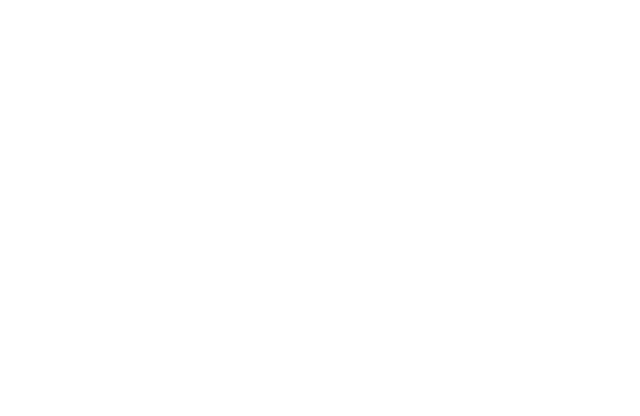
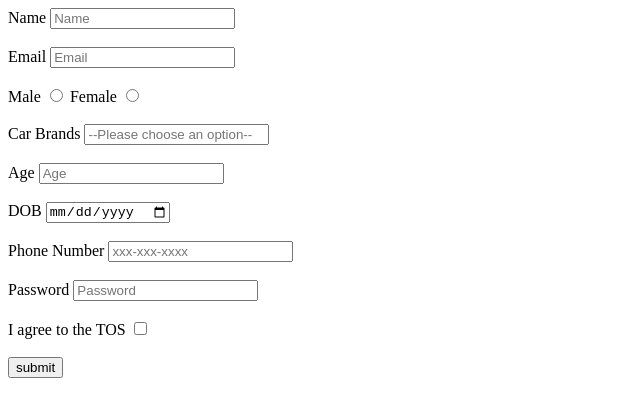
Before and after one commit to acciojob/signup-form-car-Smrutirani, a website: page main.html in a window 1280 px wide. Shown: the whole page, without its empty margins (0-640 px from the left). Drawn offline with Linux system fonts and the light colour scheme.

Commit message:
created a submission

```diff
--- a/main.html
+++ b/main.html
@@ -10,6 +10,38 @@
 	<!-- the entire body must be written by student -->
     <script type="text/javascript" src="./script.js">
 </script>
+	<form method="post">
+		<label for="name">Name</label>
+		<input type="text" name="name" id="name" placeholder="Name" required><br><br>
+
+		<label for="email">Email</label>
+		<input type="email" name="email" id="email" placeholder="Email" required><br><br>
+
+		<label for="gender_m">Male</label>
+		<input type="radio" name="gender" id="gender_m" placeholder="" required>
+		<label for="gender_f">Female</label>
+		<input type="radio" name="gender" id="gender_f" placeholder="" required><br><br>
+
+		<label for="cars">Car Brands</label>
+		<input type="select" name="cars" id="cars" placeholder="--Please choose an option--" required><br><br>
+
+		<label for="age">Age</label>
+		<input type="number" name="age" id="age" placeholder="Age" required><br><br>
+
+		<label for="dob">DOB</label>
+		<input type="date" name="dob" id="dob" placeholder="" required><br><br>
+
+		<label for="tel">Phone Number</label>
+		<input type="tel" name="tel" id="tel" placeholder="xxx-xxx-xxxx" required><br><br>
+
+		<label for="password">Password</label>
+		<input type="password" name="password" id="password" placeholder="Password" required><br><br>
+
+		<label for="tos">I agree to the TOS</label>
+		<input type="checkbox" name="tos" id="tos" required><br><br>
+
+		<input type="submit" value="submit">
+	</form>
 
 </body>
 
```
